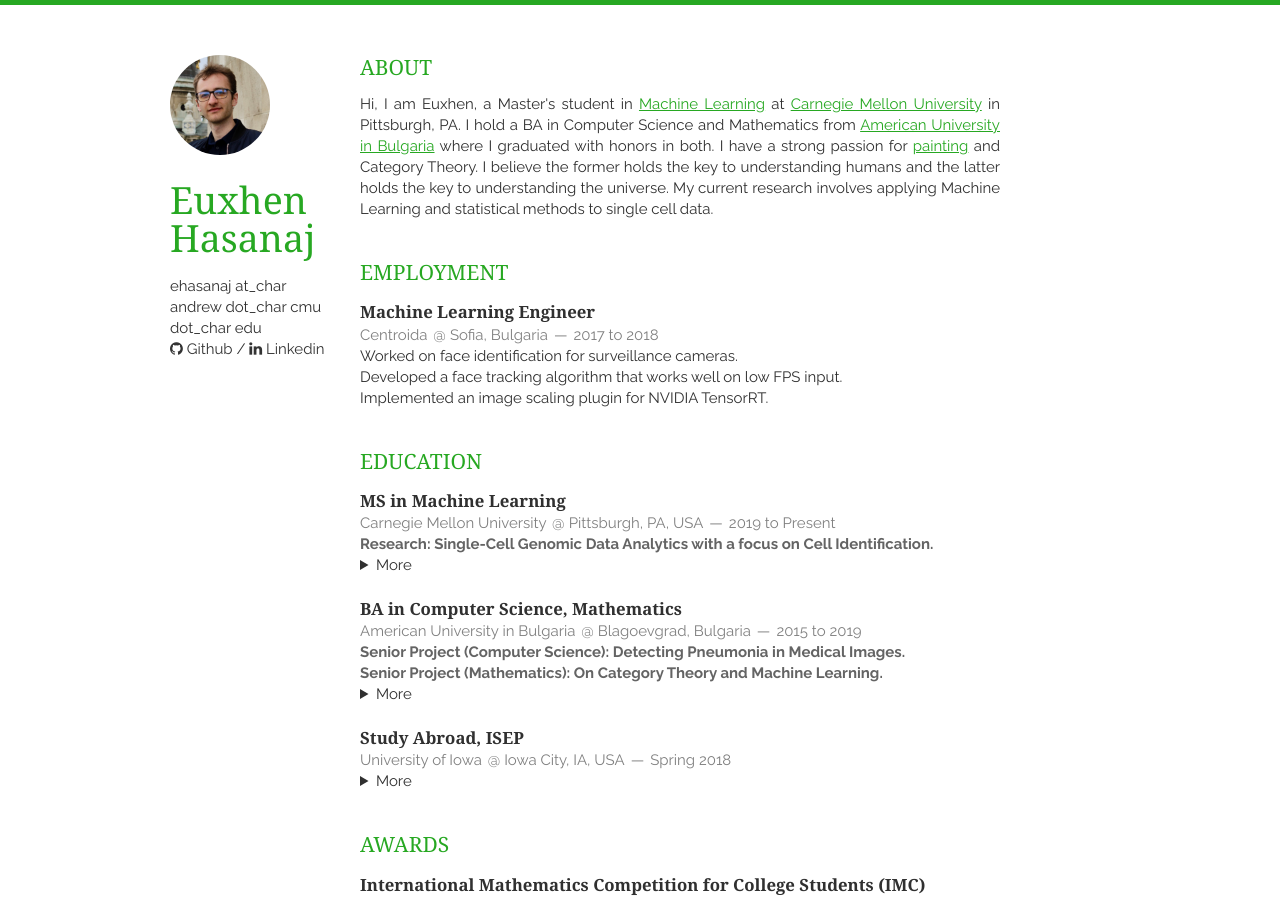
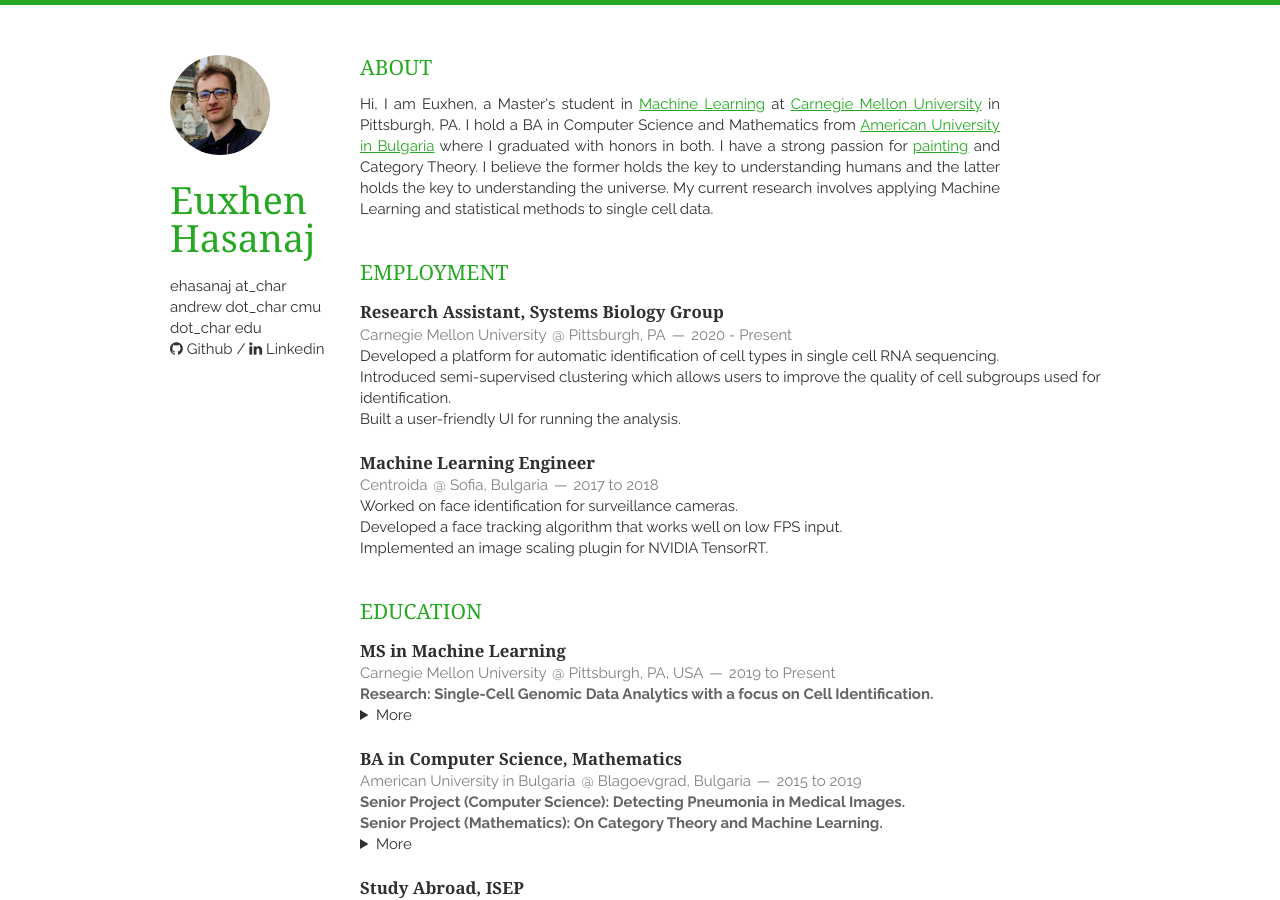
Before and after one commit to ferrocactus/ferrocactus.github.io, a Jekyll site: the page built from index.html, in a window 1280 px wide and 900 px high. Built offline with Jekyll 4.4.1, drawn with Linux system fonts in a browser that asks for light colours; nearby versions of some CDN libraries; the list of posts is cut into pages by our own code.

Commit message:
added ra position

```diff
--- a/_includes/employment.html
+++ b/_includes/employment.html
@@ -1,5 +1,15 @@
 <section class="thirteen columns">
     <h1>Employment</h1>
+    <article>
+        <header>
+            <h1>Research Assistant, Systems Biology Group</h1>
+            <span>Carnegie Mellon University</span>
+            <span><address>Pittsburgh, PA</address><time>2020 - Present</time></span>
+        </header>
+        <p>Developed a platform for automatic identification of cell types in single cell RNA sequencing.
+        </br>Introduced semi-supervised clustering which allows users to improve the quality of cell subgroups used for identification.
+        </br>Built a user-friendly UI for running the analysis.</p>
+    </article>
     <article>
         <header>
             <h1>Machine Learning Engineer</h1>
```
